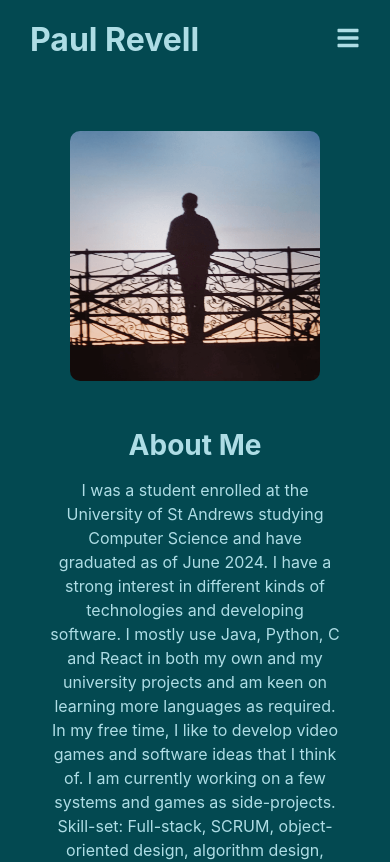
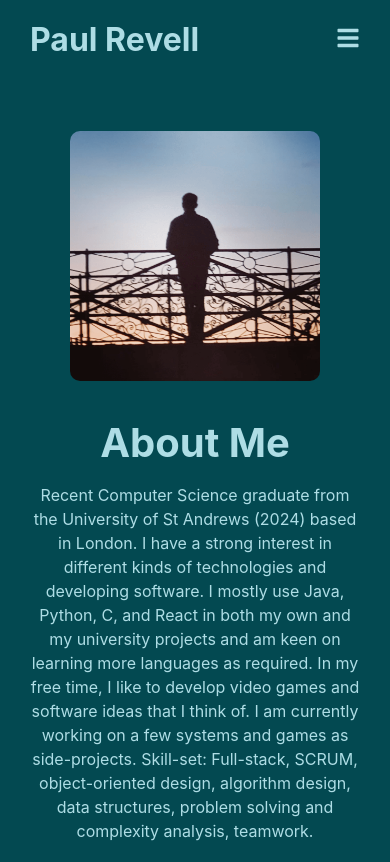
Before and after one commit to PaulRevell/PaulRevell.github.io, a React (Create React App) app in the folder paul-revell/: page / in a window 390 px wide. Shown: the top 862 px of the page. Built offline with nearby package versions, Linux system fonts and the light colour scheme.

Commit message:
Adjusted about me header size

```diff
--- a/paul-revell/src/App.css
+++ b/paul-revell/src/App.css
@@ -52,33 +52,35 @@ body {
 /* About */
 .about {
   padding-top: 2rem;
-  padding-left: 20px;
-  padding-right: 20px;
   color: var(--highlight-color);
 }
 
 .about-container {
   display: flex;
   align-items: flex-start;
-  justify-content: space-between;
   gap: 20px;
   padding: 20px;
+}
+
+.about-image {
+  flex: 0 0 auto;
+  max-width: 300px;
+  /* margin-bottom: 20px; */
 }
 
 .about-image img {
   max-width: 100%;
   height: auto;
   border-radius: 10px;
-  width: 300px;
 }
 
 .about-text {
-  padding-left: 1rem;
   flex: 1;
+  min-width: 0;
 }
 
 .about-text h2 {
-  font-size: 2rem;
+  font-size: 2.5rem;
   margin-bottom: 10px;
 }
 
@@ -87,13 +89,14 @@ body {
   line-height: 1.6;
 }
 
+
 /* Mobile adjustments */
 @media (max-width: 768px) {
   .about-container {
     flex-direction: column;
     align-items: center;
     text-align: center;
-    gap: 20px;
+    gap: 0px;
   }
 
   .about-image img {
@@ -103,10 +106,6 @@ body {
 
   .about-text {
     padding-left: 0;
-  }
-
-  .about-text h2 {
-    font-size: 1.75rem;
   }
 
   .about-text p {
--- a/paul-revell/src/components/About.js
+++ b/paul-revell/src/components/About.js
@@ -11,13 +11,12 @@ const About = () => {
         <div className="about-text">
           <h2>About Me</h2>
           <p>
-          I was a student enrolled at the University of St Andrews studying Computer Science and have graduated as of June 2024. I have
-          a strong interest in different kinds of technologies and developing software. I mostly use Java,
-          Python, C and React in both my own and my university projects and am keen on learning more
-          languages as required. In my free time, I like to develop video games and software ideas that I think
-          of. I am currently working on a few systems and games as side-projects.
-          Skill-set: Full-stack, SCRUM, object-oriented design, algorithm design, data structures, problem
-          solving and complexity analysis, teamwork.
+            Recent Computer Science graduate from the University of St Andrews (2024) based in London. I have
+            a strong interest in different kinds of technologies and developing software. I mostly use Java,
+            Python, C, and React in both my own and my university projects and am keen on learning more
+            languages as required. In my free time, I like to develop video games and software ideas that I think
+            of. I am currently working on a few systems and games as side-projects. Skill-set: Full-stack, SCRUM,
+            object-oriented design, algorithm design, data structures, problem solving and complexity analysis, teamwork.
           </p>
         </div>
       </div>
```
